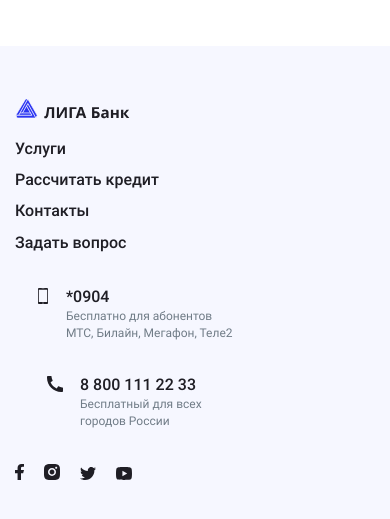
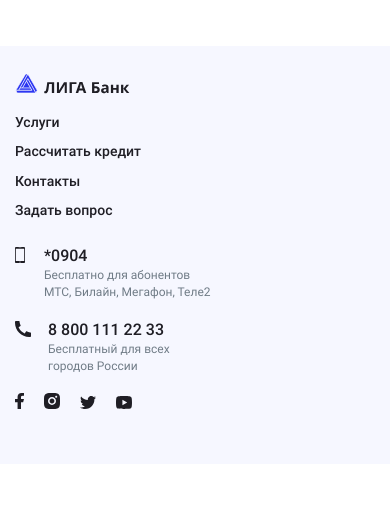
Before and after one commit to libertasia/erokhina_ligabank_v2, a React (Create React App) app: page / in a window 390 px wide. Shown: the part 1357-1876 px from the top of the page. After the commit the page ends 1821 px from the top, so only its background shows below. Built offline with nearby package versions, Linux system fonts and the light colour scheme.

Commit message:
phone  Pixel Perfect done

```diff
--- a/src/components/calculator/calculator.jsx
+++ b/src/components/calculator/calculator.jsx
@@ -653,7 +653,7 @@
                   <p className="calculator__offer-description-text">{offerDescriptionText}</p>
                 </li>
                 <li className="calculator__offer-item calculator__offer-item--percent">
-                  <p className="calculator__offer-amount">{`${offer.rate}%`}</p>
+                  <p className="calculator__offer-amount">{`${offer.rate.toFixed(2)}%`}</p>
                   <p className="calculator__offer-description-text">Процентная ставка</p>
                 </li>
                 <li className="calculator__offer-item">
--- a/src/scss/blocks/application.scss
+++ b/src/scss/blocks/application.scss
@@ -19,6 +19,7 @@
     flex-direction: column-reverse;
     justify-content: center;
     align-items: flex-start;
+    min-height: 76px;
   }
 }
 
--- a/src/scss/blocks/calculator.scss
+++ b/src/scss/blocks/calculator.scss
@@ -199,7 +199,7 @@
     min-width: 290px;
     width: 100%;
     min-height: 433px;
-    padding: 40px 15px;
+    padding: 35px 15px 40px 15px;
   }
 }
 
@@ -211,7 +211,7 @@
   font-size: 22px;
 
   @media (min-width: $mobile) and (max-width: $table-breakpoint) {
-    margin-bottom: 35px;
+    margin-bottom: 21px;
     font-size: 18px;
   }
 }
@@ -245,7 +245,7 @@
 
   @media (min-width: $mobile) and (max-width: $table-breakpoint) {
     width: 100%;
-    margin-bottom: 25px;
+    margin-bottom: 12px;
   }
 }
 
@@ -266,7 +266,7 @@
   padding: 0;
 
   @media (min-width: $mobile) and (max-width: $table-breakpoint) {
-    margin-bottom: 12px;
+    margin-bottom: 2px;
     font-size: 18px;
   }
 }
@@ -297,6 +297,7 @@
 
   @media (min-width: $mobile) and (max-width: $table-breakpoint) {
     font-size: 14px;
+    margin-top: 16px;
   }
 
   &:hover {
@@ -335,7 +336,7 @@
     position: static;
     min-width: 290px;
     width: 100%;
-    padding: 40px 15px;
+    padding: 35px 15px;
   }
 }
 
@@ -382,7 +383,7 @@
 
   @media (min-width: $mobile) and (max-width: $table-breakpoint) {
     margin: 0;
-    margin-top: 48px;
+    margin-top: 44px;
     padding: 0;
     width: 100%;
     background: none;
@@ -397,6 +398,10 @@
   @media (min-width: $tablet) and (max-width: $desktop-breakpoint) {
     margin-bottom: 25px;
   }
+
+  @media (min-width: $mobile) and (max-width: $table-breakpoint) {
+    margin-bottom: 18px;
+  }
 }
 
 .calculator__application-wrapper {
--- a/src/scss/blocks/footer.scss
+++ b/src/scss/blocks/footer.scss
@@ -36,6 +36,8 @@
     "tel"
     "social";
     row-gap: 24px;
+    margin-top: 24px;
+    margin-bottom: 29px;
   }
 }
 
@@ -89,6 +91,11 @@
   @media (min-width: $tablet) and (max-width: $desktop-breakpoint) {
     margin-bottom: 8px;
   }
+
+  @media (min-width: $mobile) and (max-width: $table-breakpoint) {
+    font-size: 14px;
+    margin-bottom: 10px;
+  }
 }
 
 .footer__navigation-link {
@@ -129,6 +136,15 @@
       left: 0;
     }
   }
+
+  @media (min-width: $mobile) and (max-width: $table-breakpoint) {
+    margin-top: 0;
+    padding-left: 29px;
+
+    &::before {
+      left: 0;
+    }
+  }
 }
 
 .footer__contacts {
@@ -157,6 +173,15 @@
       left: 0;
     }
   }
+
+  @media (min-width: $mobile) and (max-width: $table-breakpoint) {
+    margin-top: -6px;
+    padding-left: 33px;
+
+    &::before {
+      left: 0;
+    }
+  }
 }
 
 .footer__social {
@@ -166,4 +191,8 @@
   @media (min-width: $tablet) and (max-width: $desktop-breakpoint) {
     margin-top: 4px;
   }
+
+  @media (min-width: $mobile) and (max-width: $table-breakpoint) {
+    margin-top: -6px;
+  }
 }
--- a/src/scss/blocks/loan-parameters.scss
+++ b/src/scss/blocks/loan-parameters.scss
@@ -22,6 +22,11 @@
     min-width: 290px;
     width: 100%;
     margin-bottom: 12px;
+
+    &--additional {
+      margin-top: 5px;
+      margin-bottom: 20px;
+    }
   }
 }
 
```
